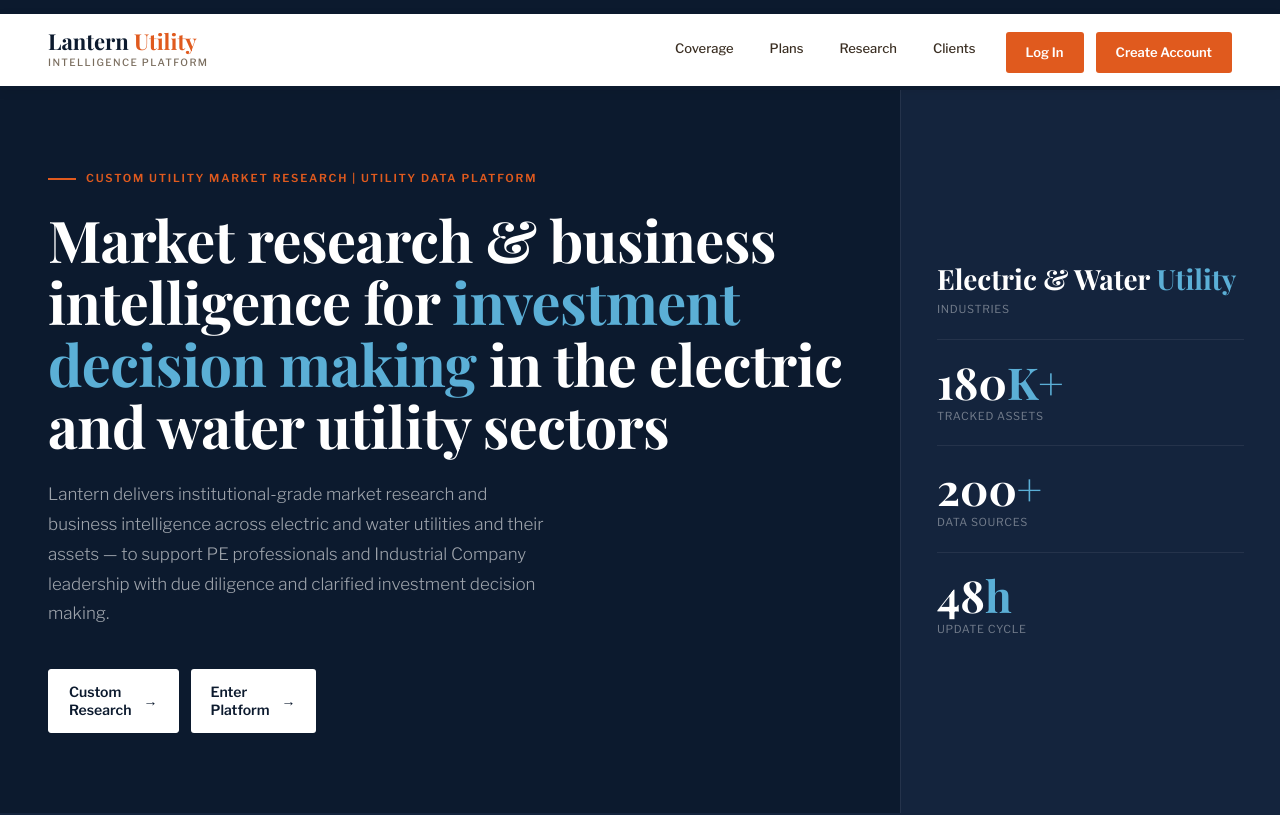
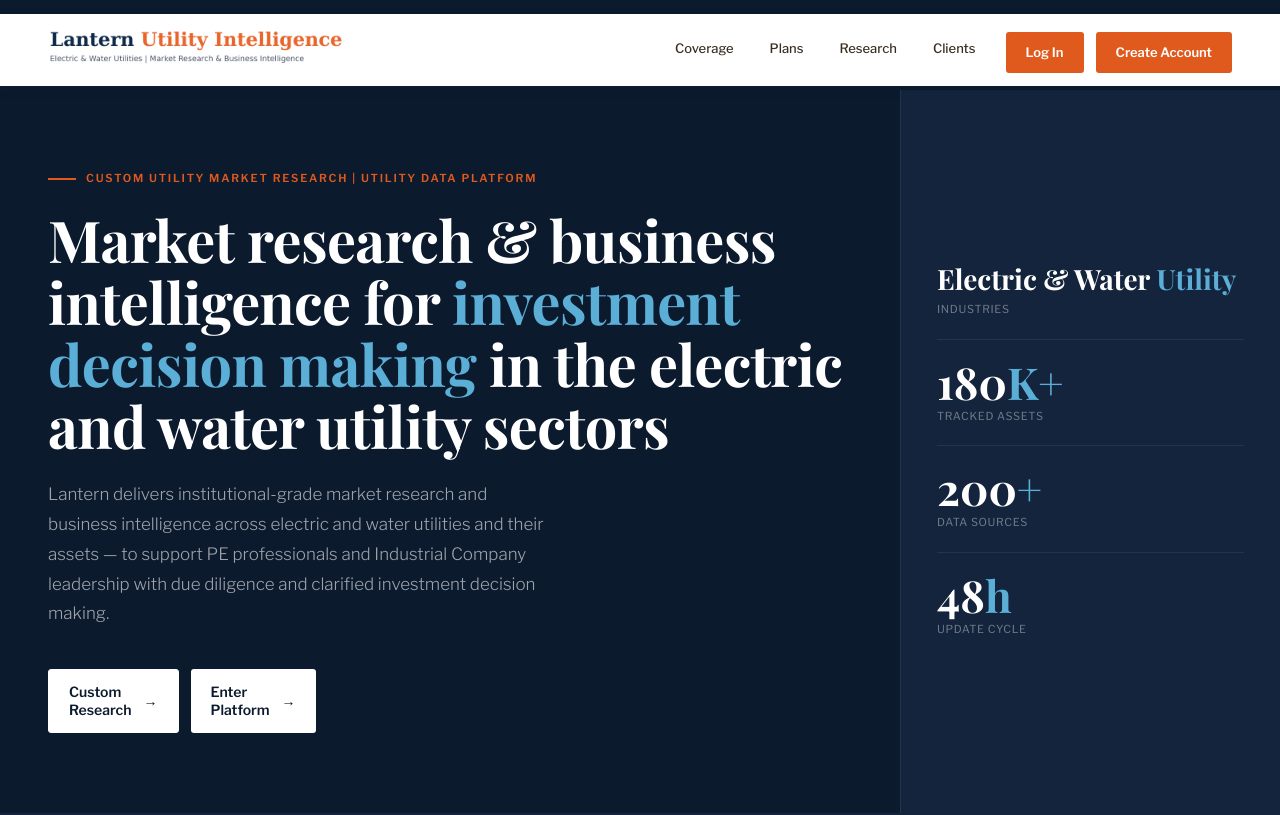
Before and after one commit to oshafi-creator/Lantern-Energy, a website: page index.html in a window 1280 px wide. Shown: the top 815 px of the page. Drawn offline with nearby package versions, Linux system fonts and the light colour scheme; a web font is replaced by a local one.

Commit message:
Update index.html

```diff
--- a/index.html
+++ b/index.html
@@ -656,11 +656,8 @@
 
 <!-- NAV -->
 <nav>
- <a href="index.html" class="nav-logo">
-  <div>
-    <div class="logo-name">Lantern<span> Utility</span></div>
-    <span class="logo-tagline">Intelligence Platform</span>
-  </div>
+<a href="index.html" class="nav-logo">
+  <img src="images/lantern-logo.png" alt="Lantern Utility Intelligence">
 </a>
   <ul class="nav-links">
     <li><a href="#coverage">Coverage</a></li>
```
